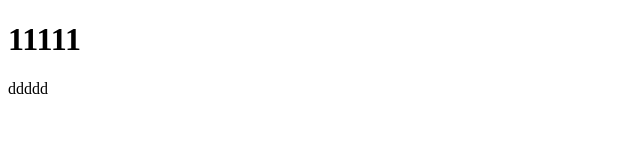
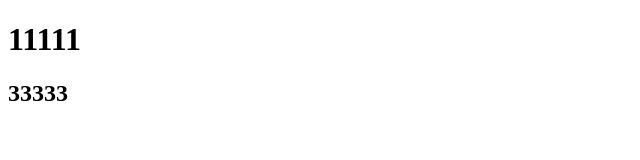
Before and after one commit to ab15173636319/TemWork, a plain HTML site: page demo.html in a window 1280 px wide. Shown: the full height of the page, 0-640 px from the left. Drawn offline with Linux system fonts and the light colour scheme.

Commit message:
测试中途

```diff
--- a/demo.html
+++ b/demo.html
@@ -10,5 +10,5 @@
 
 <body>
 <h1>11111</h1>
-ddddd
+<h2>33333</h2>
 </body>
```
